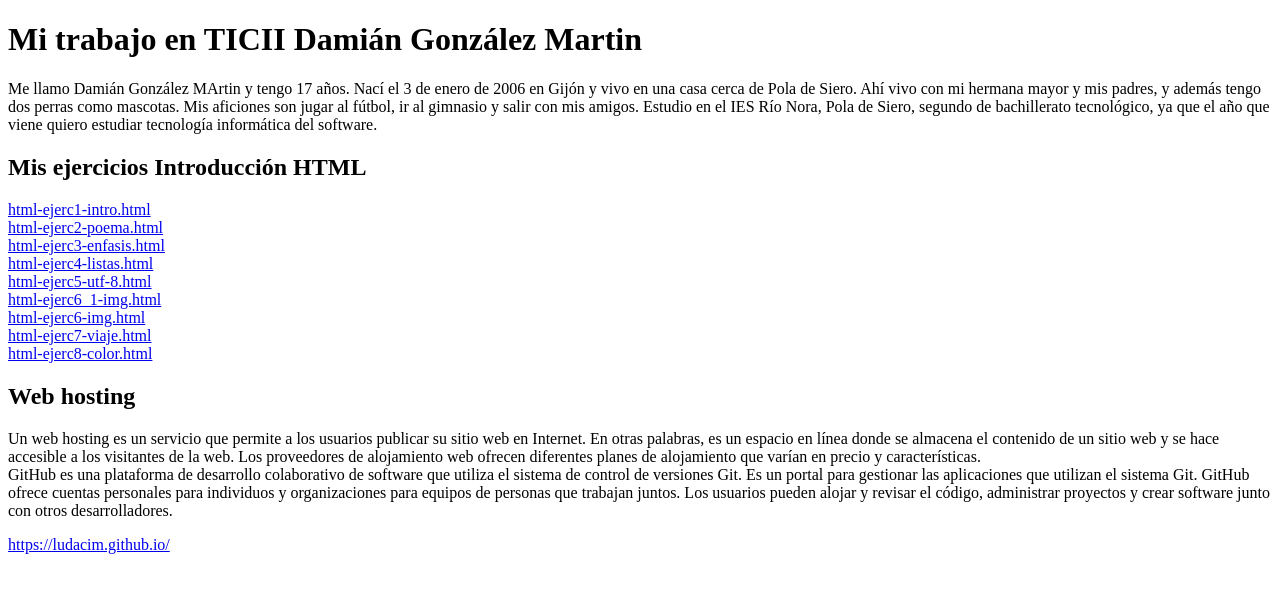
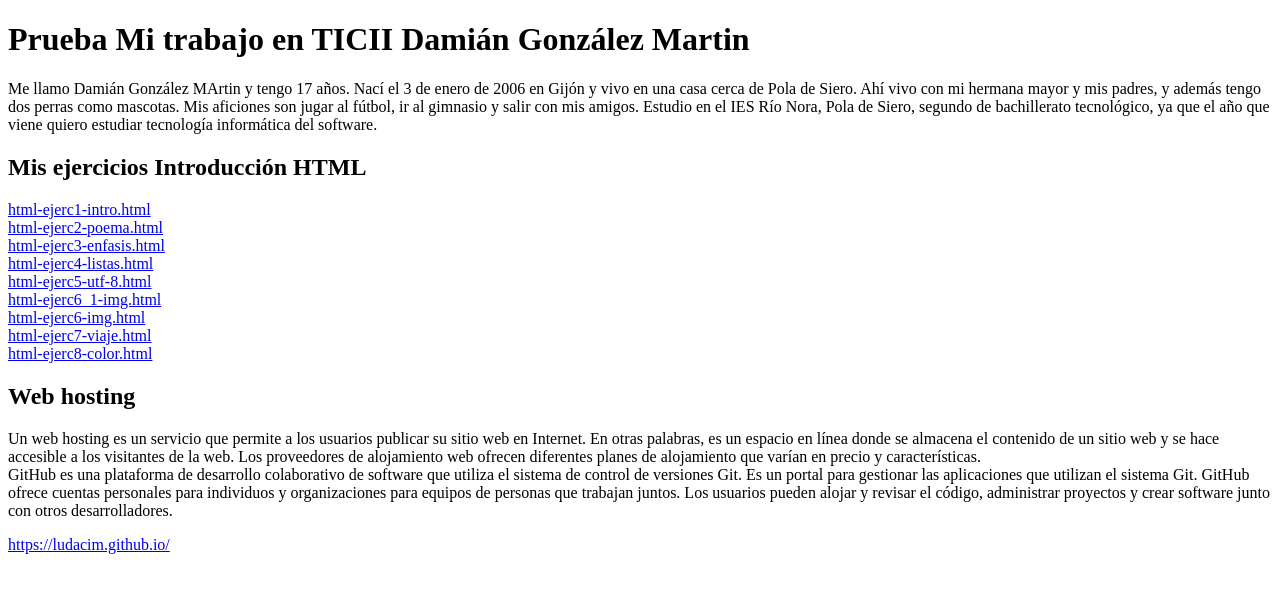
Before and after one commit to Ludacim/Ludacim.github.io, a plain HTML site: page index.html in a window 1280 px wide. Drawn offline with Linux system fonts and the light colour scheme.

Commit message:
Haciendo pruebas
He hecho una prueba ....

```diff
--- a/index.html
+++ b/index.html
@@ -9,7 +9,7 @@
 </head>
 
 <body>
-<h1>Mi trabajo en TICII Damián González Martin</h1>
+<h1> Prueba Mi trabajo en TICII Damián González Martin</h1>
 <p>Me llamo Damián González MArtin y tengo 17 años. Nací el 3 de enero de 2006 en Gijón y vivo en una casa cerca de Pola de Siero. Ahí vivo con mi hermana mayor y mis padres, y además tengo dos perras como mascotas. Mis aficiones son jugar al fútbol, ir al gimnasio y salir con mis amigos. Estudio en el IES Río Nora, Pola de Siero, segundo de bachillerato tecnológico, ya que el año que viene quiero estudiar tecnología informática del software.</p>
 <h2>Mis ejercicios Introducción HTML</h2>
 <a href="/ticdamian/html-ejerc1-intro.html
```
Also changed, not shown: 2 other files.
